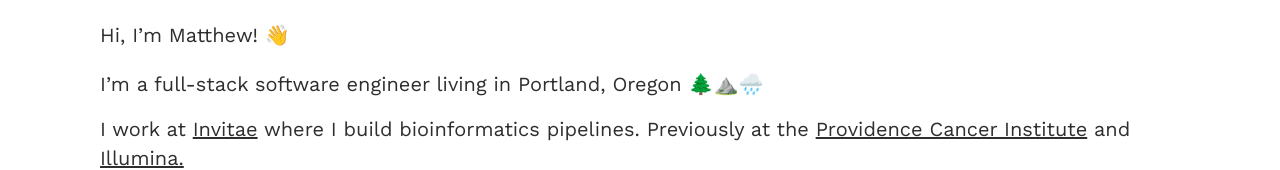
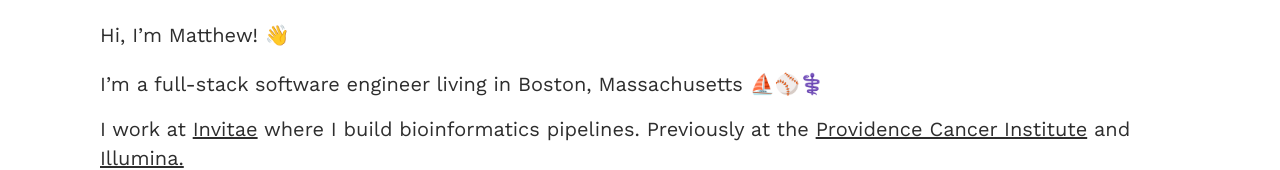
Before and after one commit to galvinma/personal-website, a React (Create React App) app: page /#/ in a window 1280 px wide. Shown: the part 394-564 px from the top of the page. Built offline with nearby package versions, Linux system fonts and the light colour scheme.

Commit message:
Update location

```diff
--- a/src/Pages/Landing/Landing.js
+++ b/src/Pages/Landing/Landing.js
@@ -28,7 +28,7 @@ class Landing extends React.Component {
                 <p className="body1">Hi, I’m Matthew! 👋</p>
               </div>
               <div className="about-text">
-                <div className="body1">I’m a full-stack software engineer living in Portland, Oregon 🌲⛰️🌧️</div>
+                <div className="body1">I’m a full-stack software engineer living in Boston, Massachusetts ⛵⚾⚕️</div>
               </div>
               <div className="about-text">
                 <div className="body1">I work at <a className="unstyled-link" href="https://www.invitae.com" target="_blank" rel="noopener noreferrer">Invitae</a> where I build bioinformatics pipelines. Previously at the <a className="unstyled-link" href="https://oregon.providence.org/our-services/p/providence-cancer-center/" target="_blank" rel="noopener noreferrer">Providence Cancer Institute</a> and <a className="unstyled-link" href="https://www.illumina.com" target="_blank" rel="noopener noreferrer">Illumina.</a></div>
```
